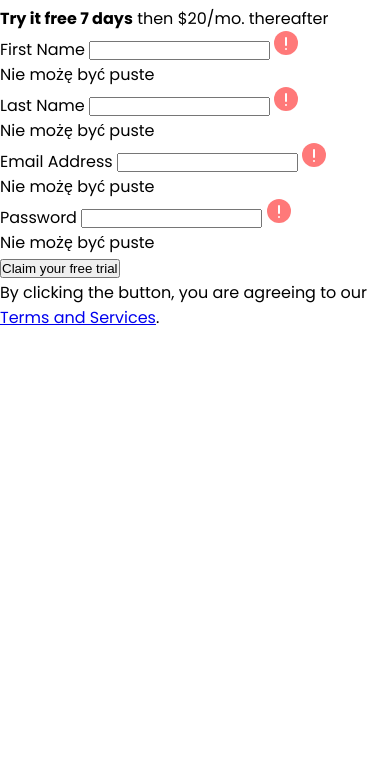
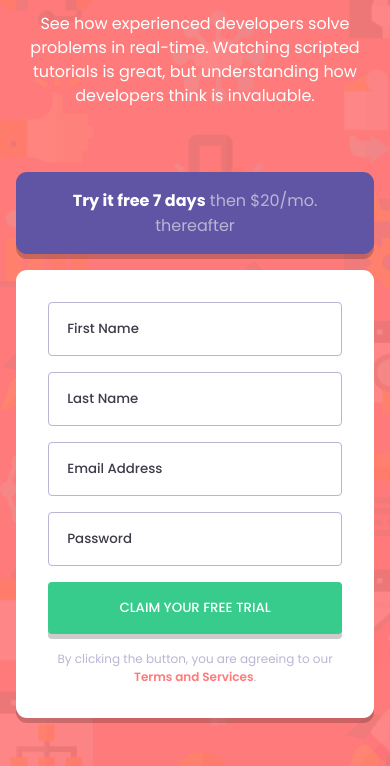
Before and after one commit to naskriK/SignUp, a website built with Vite: page index.html in a window 390 px wide. Shown: the part 164-930 px from the top of the page. Before the commit the page ends 844 px from the top, so only its background shows below. Built offline with nearby package versions, Linux system fonts and the light colour scheme.

Commit message:
feat: styling
Styling on desktop and mobile.

```diff
--- a/index.html
+++ b/index.html
@@ -39,10 +39,15 @@
                 <form class="form">
                   <div class="form__item">
                     <div class="form__input-container">
+                      <input
+                        type="text"
+                        class="form__input"
+                        required
+                        id="firstName"
+                      />
                       <label for="firstName" class="form__label"
                         >First Name</label
                       >
-                      <input type="text" class="form__input" id="firstName" />
                       <img
                         src="./src/assets/images/icon-error.svg"
                         alt=""
@@ -53,10 +58,15 @@
                   </div>
                   <div class="form__item">
                     <div class="form__input-container">
+                      <input
+                        type="text"
+                        required
+                        class="form__input"
+                        id="lastName"
+                      />
                       <label for="lastName" class="form__label"
                         >Last Name</label
                       >
-                      <input type="text" class="form__input" id="lastName" />
                       <img
                         src="./src/assets/images/icon-error.svg"
                         alt=""
@@ -67,10 +77,15 @@
                   </div>
                   <div class="form__item">
                     <div class="form__input-container">
+                      <input
+                        type="text"
+                        required
+                        class="form__input"
+                        id="email"
+                      />
                       <label for="email" class="form__label"
                         >Email Address</label
                       >
-                      <input type="text" class="form__input" id="email" />
                       <img
                         src="./src/assets/images/icon-error.svg"
                         alt=""
@@ -81,12 +96,13 @@
                   </div>
                   <div class="form__item">
                     <div class="form__input-container">
-                      <label for="password" class="form__label">Password</label>
                       <input
                         type="password"
                         class="form__input"
                         id="password"
+                        required
                       />
+                      <label for="password" class="form__label">Password</label>
                       <img
                         src="./src/assets/images/icon-error.svg"
                         alt=""
--- a/src/style/style.css
+++ b/src/style/style.css
@@ -55,3 +55,173 @@
 body {
   font-family: var(--primary-ff);
 }
+
+.main {
+  background-image: url("./../assets/images/bg-intro-desktop.png");
+  background-color: var(--color-secondary);
+  background-repeat: no-repeat;
+  background-size: cover;
+}
+
+.wrapper {
+  --width: 71.25rem;
+  max-width: var(--width);
+  margin: 0 auto;
+  padding: 0 1rem;
+}
+
+.hero {
+  min-height: 100vh;
+  display: grid;
+  grid-template-columns: repeat(2, 1fr);
+  grid-gap: 4rem;
+  place-items: center;
+}
+
+.hero__content {
+  color: var(--color-neutral);
+}
+
+.title {
+  font-size: 2.5rem;
+  line-height: 1.2;
+  margin-bottom: 2rem;
+}
+
+.paragraph {
+  line-height: 1.5;
+}
+
+.action__opening-container {
+  background-color: var(--color-accent);
+  border-radius: 11px;
+  box-shadow: 0 5px 0px rgba(0, 0, 0, 0.2);
+  padding: 1rem;
+  text-align: center;
+  margin-bottom: 1rem;
+}
+
+.action__opening {
+  color: var(--color-border);
+}
+
+strong {
+  color: var(--color-neutral);
+}
+
+.action__form {
+  padding: 2rem;
+  border-radius: 11px;
+  background-color: var(--color-neutral);
+  box-shadow: 0 5px 0px rgba(0, 0, 0, 0.2);
+}
+
+.form {
+  display: flex;
+  flex-direction: column;
+  gap: 1rem;
+}
+
+.form__input-container {
+  position: relative;
+}
+
+.form__input {
+  width: 100%;
+  padding: 1rem;
+  color: var(--color-input-text);
+  border: 1px solid var(--color-border);
+  border-radius: 4px;
+  font-family: inherit;
+  outline: none;
+}
+
+.form__input:focus {
+  border-color: var(--color-input-text);
+}
+
+.form__input:focus + .form__label,
+.form__input:valid + .form__label {
+  top: 0%;
+}
+
+.form__item.error .form__input {
+  border-color: var(--color-secondary);
+}
+.form__item.error .form__error-icon {
+  display: block;
+}
+
+.form__item.error .form__error {
+  display: block;
+}
+
+.form__label {
+  position: absolute;
+  top: 50%;
+  left: 1rem;
+  transform: translate(0, -50%);
+  color: var(--color-input-text);
+  font-weight: 500;
+  font-size: 0.833rem;
+  background-color: var(--color-neutral);
+  padding: 0.2rem;
+  transition: 0.3s;
+}
+
+.form__error-icon {
+  position: absolute;
+  top: 50%;
+  right: 0;
+  transform: translate(-50%, -50%);
+  display: none;
+}
+
+.form__error {
+  margin-top: 0.3rem;
+  color: var(--color-secondary);
+  font-size: 0.833rem;
+  display: none;
+}
+
+.form__submit {
+  padding: 1rem;
+  color: var(--color-neutral);
+  background-color: var(--color-primary);
+  border-radius: 4px;
+  cursor: pointer;
+  border: none;
+  font-family: inherit;
+  box-shadow: 0 5px 0px rgba(0, 0, 0, 0.2);
+  text-transform: uppercase;
+  font-weight: 500;
+}
+
+.action__addition {
+  font-size: 0.75rem;
+  color: var(--color-border);
+  margin-top: 1rem;
+  text-align: center;
+}
+
+.link--terms:link,
+.link--terms:visited {
+  text-decoration: none;
+  color: var(--color-secondary);
+  font-weight: 600;
+}
+
+@media (max-width: 52rem) {
+  .wrapper {
+    --width: 40rem;
+  }
+
+  .hero__content {
+    text-align: center;
+  }
+
+  .hero {
+    padding: 3rem 0;
+    grid-template-columns: 1fr;
+  }
+}
```
